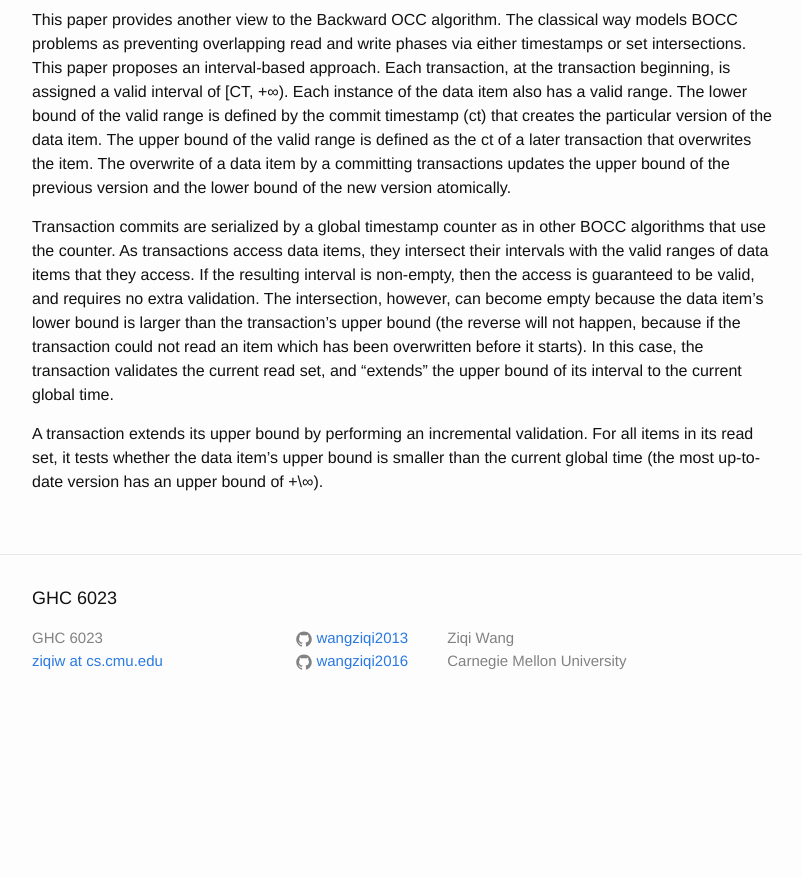
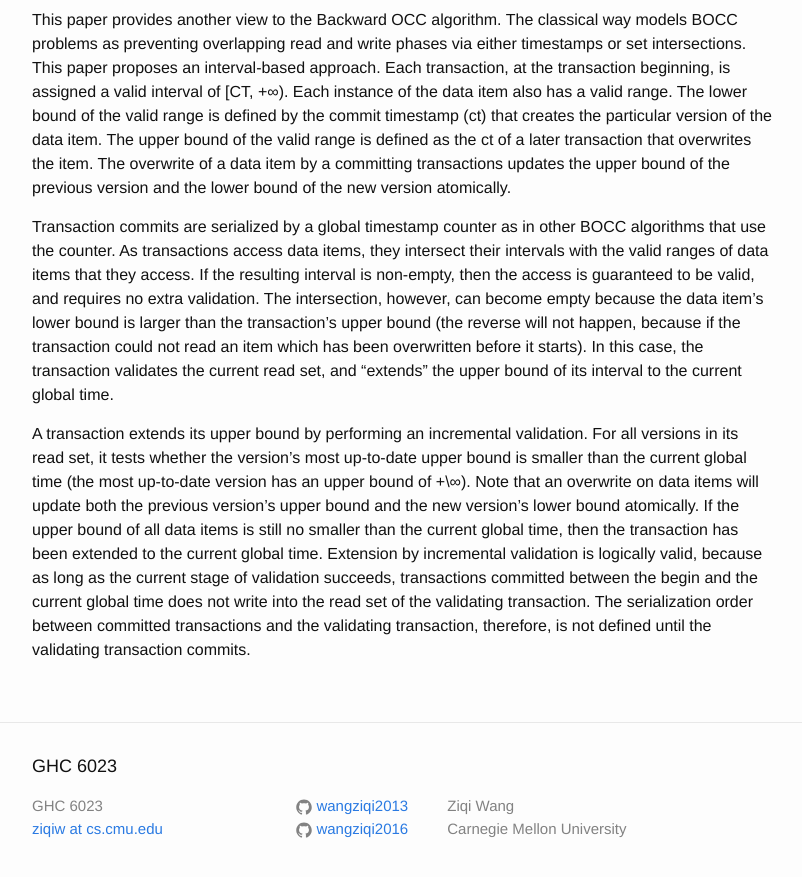
Before and after one commit to wangziqi2013/wangziqi2013.github.io, a Jekyll site: the page built from _posts/2018-04-12-A-Lazy-Snapshot-Algo-with-Eager-Validation.markdown, in a window 1280 px wide and 900 px high, scrolled down 574 px. Shown: the top 877 px of the window, without its empty margins (238-1040 px from the left). Built offline with Jekyll 4.4.1, drawn with Linux system fonts in a browser that asks for light colours; before the commit the page ends 1306 px from its top, so only the background shows below that.

Commit message:
Finish incremental validation

```diff
--- a/_posts/2018-04-12-A-Lazy-Snapshot-Algo-with-Eager-Validation.markdown
+++ b/_posts/2018-04-12-A-Lazy-Snapshot-Algo-with-Eager-Validation.markdown
@@ -31,6 +31,12 @@ happen, because if the transaction could not read an item which has been overwri
 In this case, the transaction validates the current read set, and "extends" the upper bound of its interval
 to the current global time.
 
-A transaction extends its upper bound by performing an incremental validation. For all items in its read
-set, it tests whether the data item's upper bound is smaller than the current global time (the most up-to-date
-version has an upper bound of +\&infin;).
+A transaction extends its upper bound by performing an incremental validation. For all versions in its read
+set, it tests whether the version's most up-to-date upper bound is smaller than the current global time
+(the most up-to-date version has an upper bound of +\&infin;). Note that an overwrite on data items will
+update both the previous version's upper bound and the new version's lower bound atomically. If the upper
+bound of all data items is still no smaller than the current global time, then the transaction has been
+extended to the current global time. Extension by incremental validation is logically valid, because as long
+as the current stage of validation succeeds, transactions committed between the begin and the current global
+time does not write into the read set of the validating transaction. The serialization order between committed
+transactions and the validating transaction, therefore, is not defined until the validating transaction commits.
```
